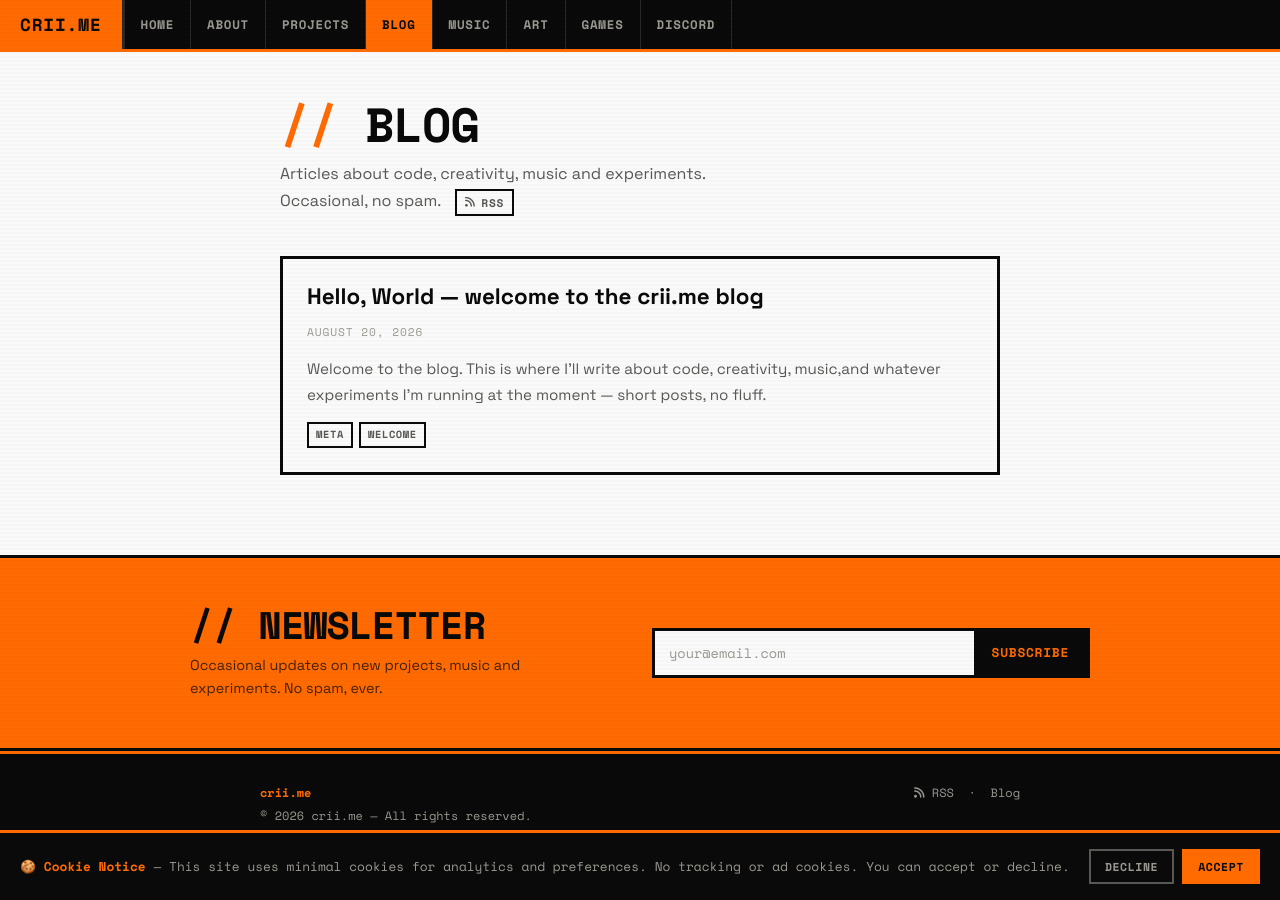
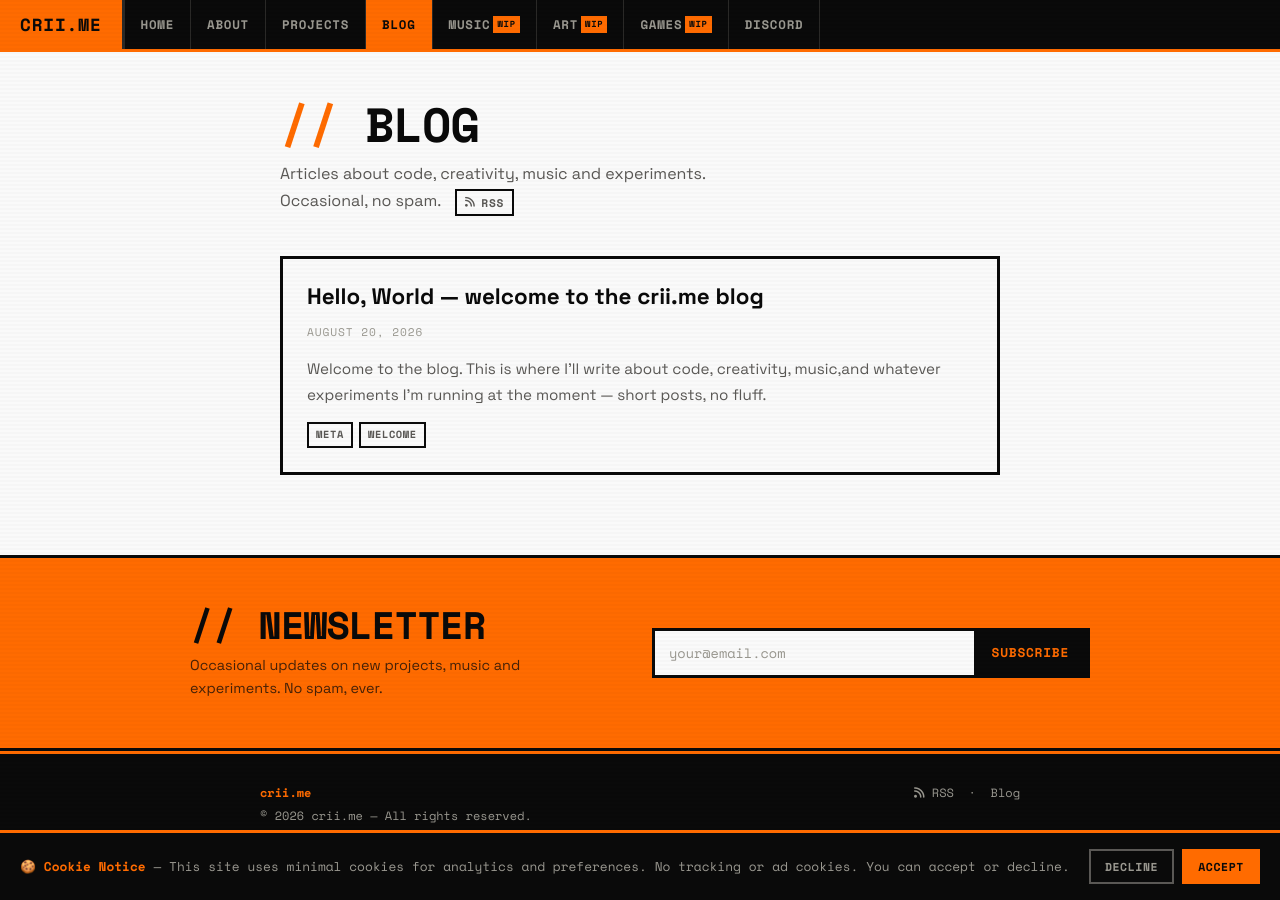
Before and after one commit to giocolieredev/the-blog, a Jekyll site: the page built from index.html, in a window 1280 px wide. Built offline with Jekyll 4.4.1, drawn with Linux system fonts in a browser that asks for light colours.

Commit message:
Restore WIP badges on Music/Art/Games nav tabs
Matches the main site's nav: MUSIC, ART and GAMES are still WIP and
now show the orange WIP badge (with styles in blog.css).

🤖 Generated with Codebuff
Co-Authored-By: Codebuff <noreply@codebuff.com>

```diff
--- a/_includes/nav.html
+++ b/_includes/nav.html
@@ -5,9 +5,9 @@
     <a href="https://crii.me/about.html" class="nav-tab">ABOUT</a>
     <a href="https://crii.me/#projects" class="nav-tab">PROJECTS</a>
     <a href="{{ '/' | relative_url }}" class="nav-tab active">BLOG</a>
-    <a href="https://crii.me/#music" class="nav-tab">MUSIC</a>
-    <a href="https://crii.me/#art" class="nav-tab">ART</a>
-    <a href="https://crii.me/#games" class="nav-tab">GAMES</a>
+    <a href="https://crii.me/#music" class="nav-tab">MUSIC <span class="wip-badge">WIP</span></a>
+    <a href="https://crii.me/#art" class="nav-tab">ART <span class="wip-badge">WIP</span></a>
+    <a href="https://crii.me/#games" class="nav-tab">GAMES <span class="wip-badge">WIP</span></a>
     <a href="https://crii.me/discord.html" class="nav-tab">DISCORD</a>
   </div>
 </nav>
--- a/assets/css/blog.css
+++ b/assets/css/blog.css
@@ -107,6 +107,20 @@ ul, ol { padding-left: 1.4em; }
 }
 .nav-tab:hover { background: var(--gray-800); color: var(--white); }
 .nav-tab.active { background: var(--orange); color: var(--black); }
+
+.nav-tab .wip-badge {
+  font-size: 0.55rem;
+  background: var(--orange);
+  color: var(--black);
+  padding: 1px 4px;
+  font-weight: 900;
+  vertical-align: super;
+  margin-left: 3px;
+}
+.nav-tab.active .wip-badge {
+  background: var(--black);
+  color: var(--orange);
+}
 
 /* ══════════════════════════════════════════
    LAYOUT
```
